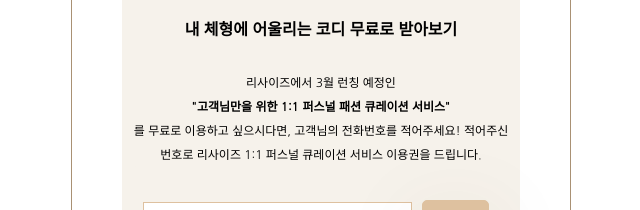
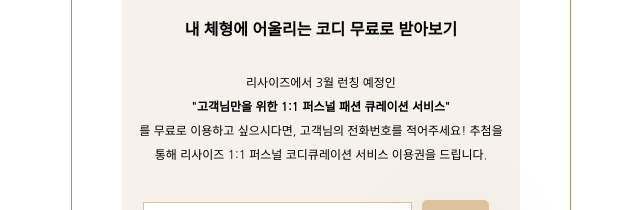
Before and after one commit to hyundang/resize_v0.1, a Next.js app: page /sizetest/1 in a window 1280 px wide. Shown: the part 742-952 px from the top of the page, without its empty margins (319-959 px from the left). Built offline with nearby package versions, Linux system fonts and the light colour scheme.

Commit message:
추첨 문구

```diff
--- a/pages/sizetest/[id].js
+++ b/pages/sizetest/[id].js
@@ -176,7 +176,7 @@
         <Des>{data[sizeID].description}</Des>
         <Personal>
           <IntroTitle>내 체형에 어울리는 코디 무료로 받아보기</IntroTitle>
-          <Des2>리사이즈에서 3월 런칭 예정인<Bold>"고객님만을 위한 1:1 퍼스널 패션 큐레이션 서비스"</Bold>를 무료로 이용하고 싶으시다면, 고객님의 전화번호를 적어주세요! 적어주신 번호로 리사이즈 1:1 퍼스널 큐레이션 서비스 이용권을 드립니다.</Des2>
+          <Des2>리사이즈에서 3월 런칭 예정인<Bold>"고객님만을 위한 1:1 퍼스널 패션 큐레이션 서비스"</Bold>를 무료로 이용하고 싶으시다면, 고객님의 전화번호를 적어주세요! 추첨을 통해 리사이즈 1:1 퍼스널 코디큐레이션 서비스 이용권을 드립니다.</Des2>
           <PhoneContainer>
               <input type="text" style ={{border: '1px solid #dec19f', borderColor: '#dec19f', width: '80%', padding: '10px 10px'}} value={phone} required onChange={onChangePhone} placeholder="전화번호를 입력해주세요.">
               </input>
```
